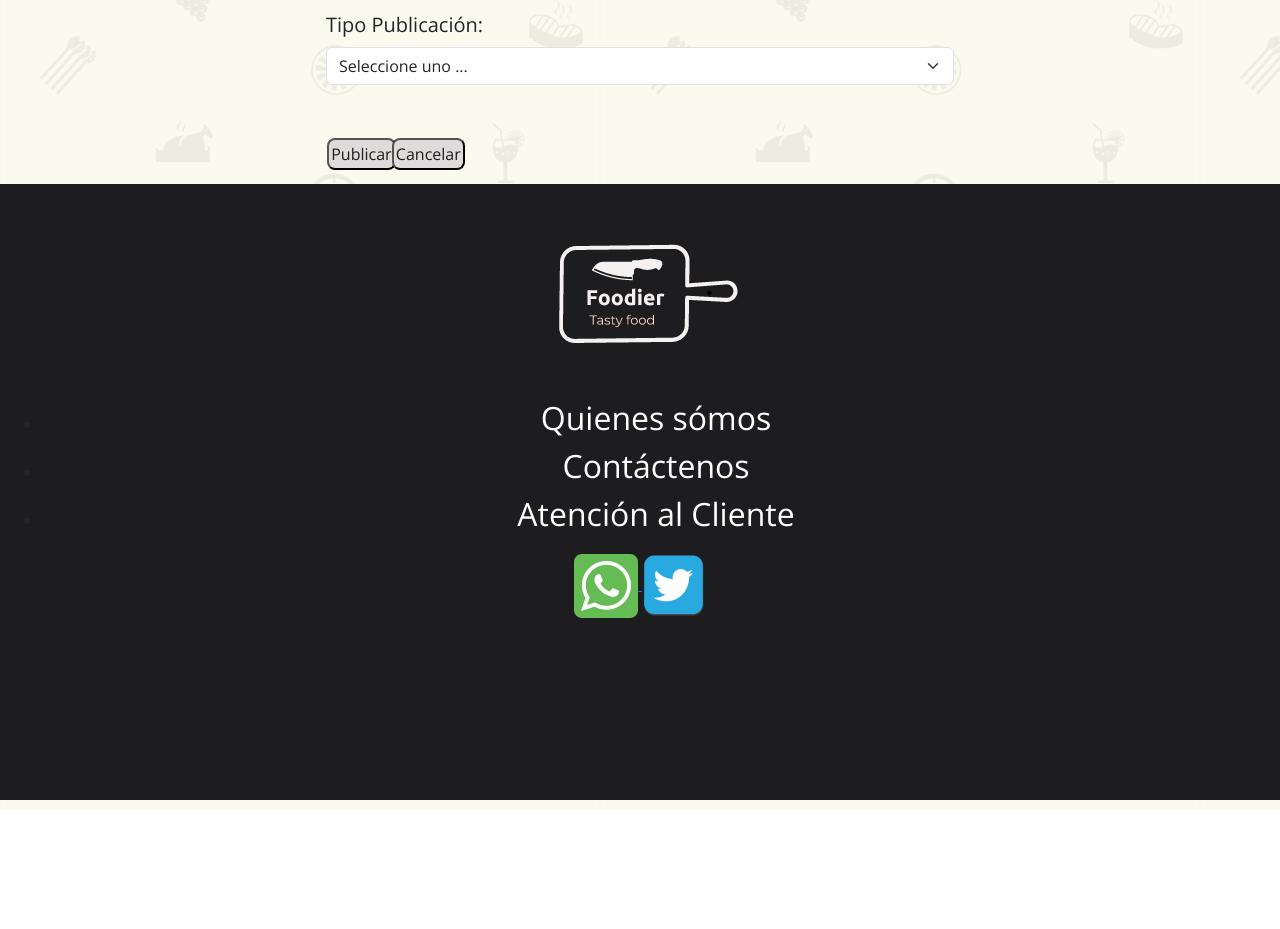
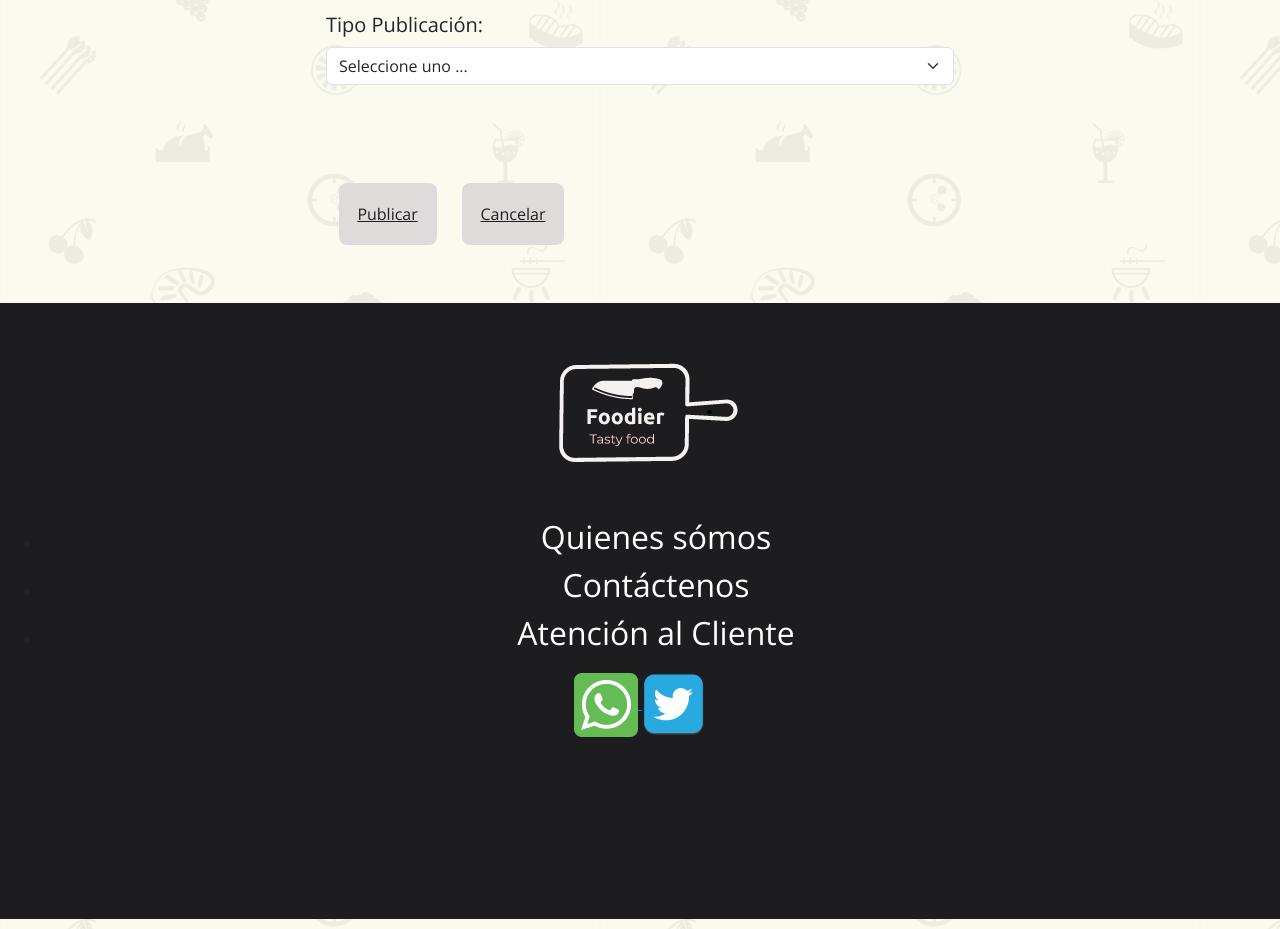
Before and after one commit to franciscogelabert/EntregaFinalGelabertFrancisco, a website: page pages/publicar.html in a window 1280 px wide. Shown: the part 1548-2477 px from the top of the page. Before the commit the page ends 2358 px from the top, so only its background shows below. Drawn offline with nearby package versions, Linux system fonts and the light colour scheme; grey boxes are pictures that could not be loaded; files whose address does not match are found by name.

Commit message:
Update publicar.html
Ref a 404

```diff
--- a/pages/publicar.html
+++ b/pages/publicar.html
@@ -201,12 +201,8 @@
 					</div>
 
 					<div class="d-flex mt-2 mb-2">
-						<a href="404.html">
-							<button type="submit" class="button">Publicar </button>
-						</a>
-						<a href="404.html">
-						   <button type="reset" class="button">Cancelar </button>
-						</a>
+						<a class="button" type="submit" href="404.html">Publicar</a>
+						<a class="button" type="reset" href="404.html">Cancelar</a>
 					</div>
 
 				</form>
```
